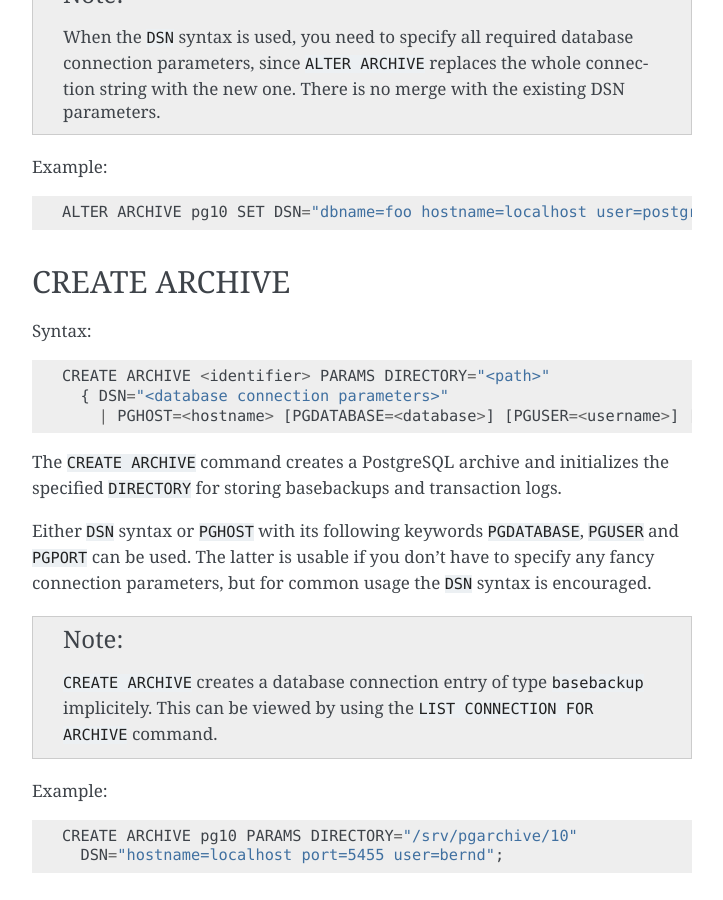
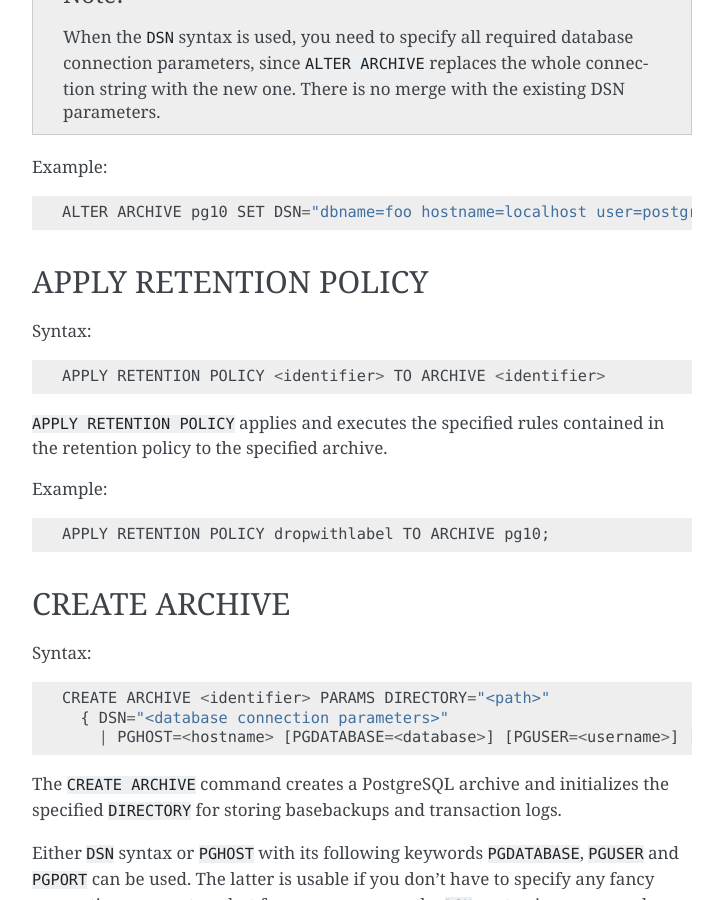
Before and after one commit to credativ/pg_backup_ctl-plus, a Sphinx documentation site: the page built from resources/reference/source/commandref.rst, in a window 1280 px wide and 900 px high, scrolled down 463 px. Shown: the whole window, without its empty margins (388-1111 px from the left). Built offline with Sphinx 7.4.7, drawn with Linux system fonts in a browser that asks for light colours.

Commit message:
First steps on APPLY RETENTION POLICY command.
Implementes parser support and command classes for the
APPLY RETENTION POLICY command. The implementation is just
a stub yet.

Also adds documentation to the command reference and
tab completion.

```diff
--- a/resources/reference/source/commandref.rst
+++ b/resources/reference/source/commandref.rst
@@ -22,6 +22,20 @@ archive. Either ``DSN`` or the special ``PGHOST`` syntax can be used.
 Example::
 
   ALTER ARCHIVE pg10 SET DSN="dbname=foo hostname=localhost user=postgres";
+
+APPLY RETENTION POLICY
+======================
+
+Syntax::
+
+  APPLY RETENTION POLICY <identifier> TO ARCHIVE <identifier>
+
+``APPLY RETENTION POLICY`` applies and executes the specified rules
+contained in the retention policy to the specified archive.
+
+Example::
+
+  APPLY RETENTION POLICY dropwithlabel TO ARCHIVE pg10;
 
 CREATE ARCHIVE
 ==============
```
Also changed, not shown: 7 other files.
